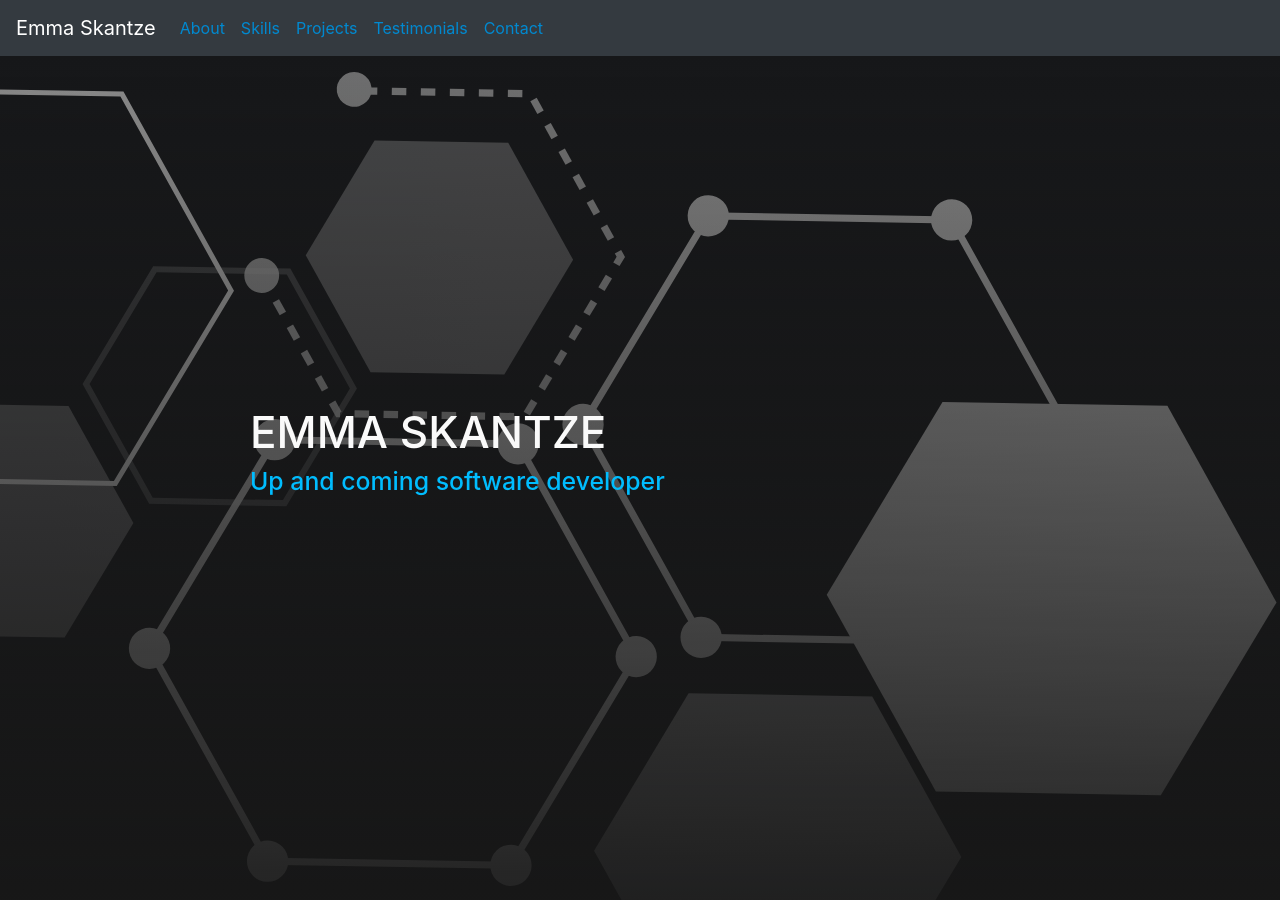
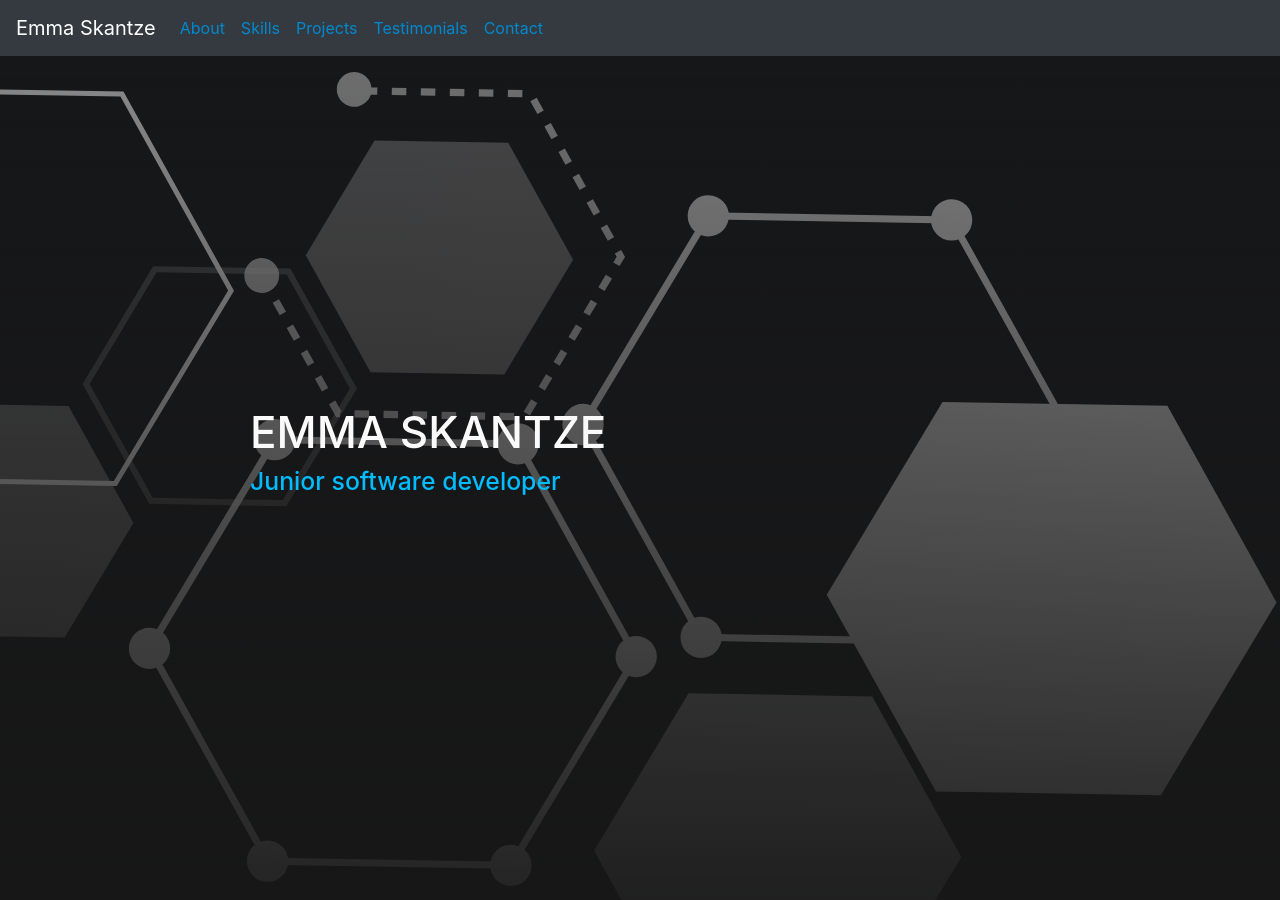
Before and after one commit to emmaskantze/emmaskantzeweb, a Jekyll site: the page built from index.md, in a window 1280 px wide and 900 px high. Built offline with Jekyll 4.4.1, drawn with Linux system fonts in a browser that asks for light colours.

Commit message:
updated index.md

```diff
--- a/index.md
+++ b/index.md
@@ -1,7 +1,7 @@
 ---
 title: Emma Skantze
 author: Emma Skantze
-description: "Up and coming software developer"
+description: "Junior software developer"
 layout: default
 permalink: /
 ---
```
